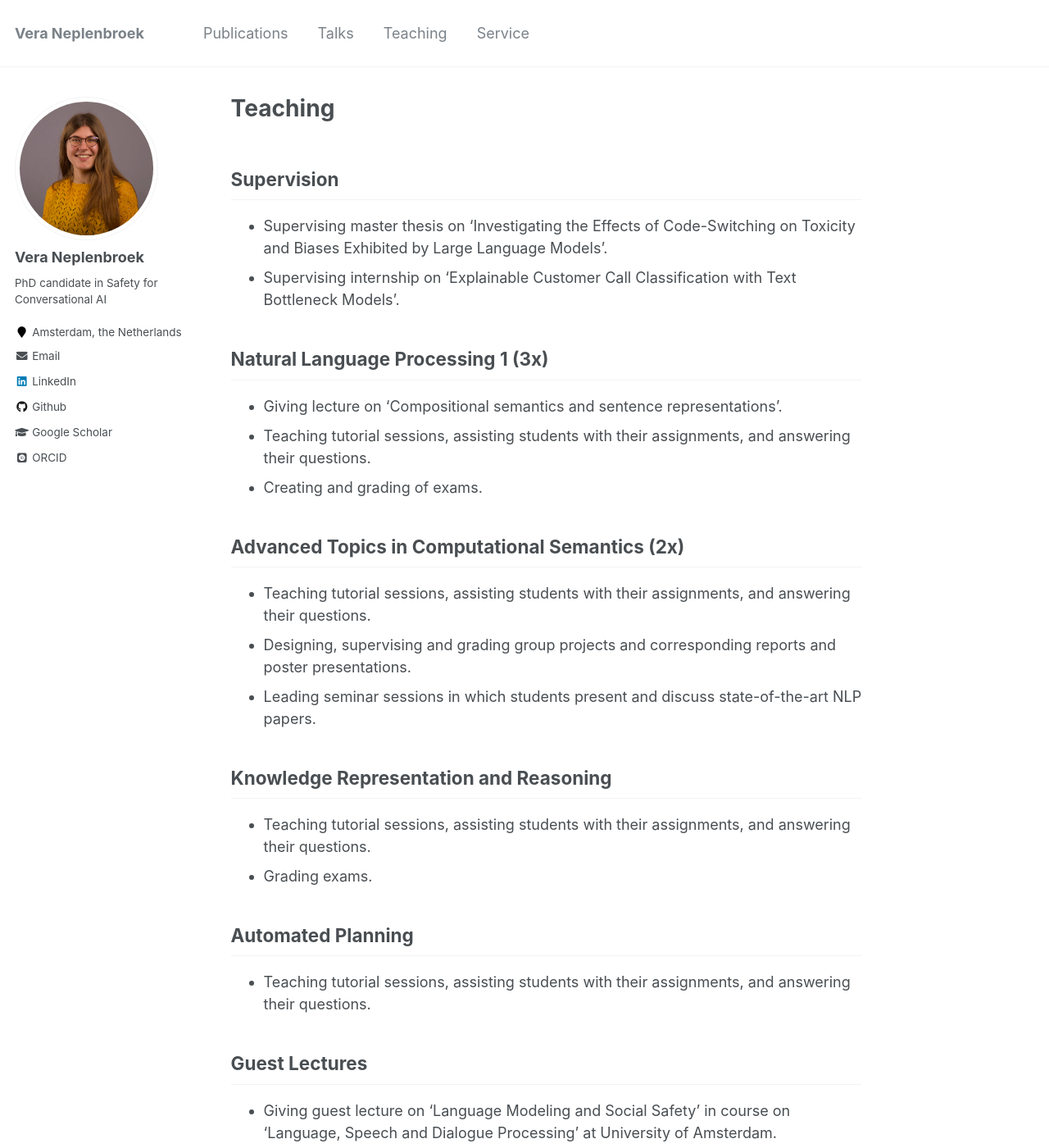
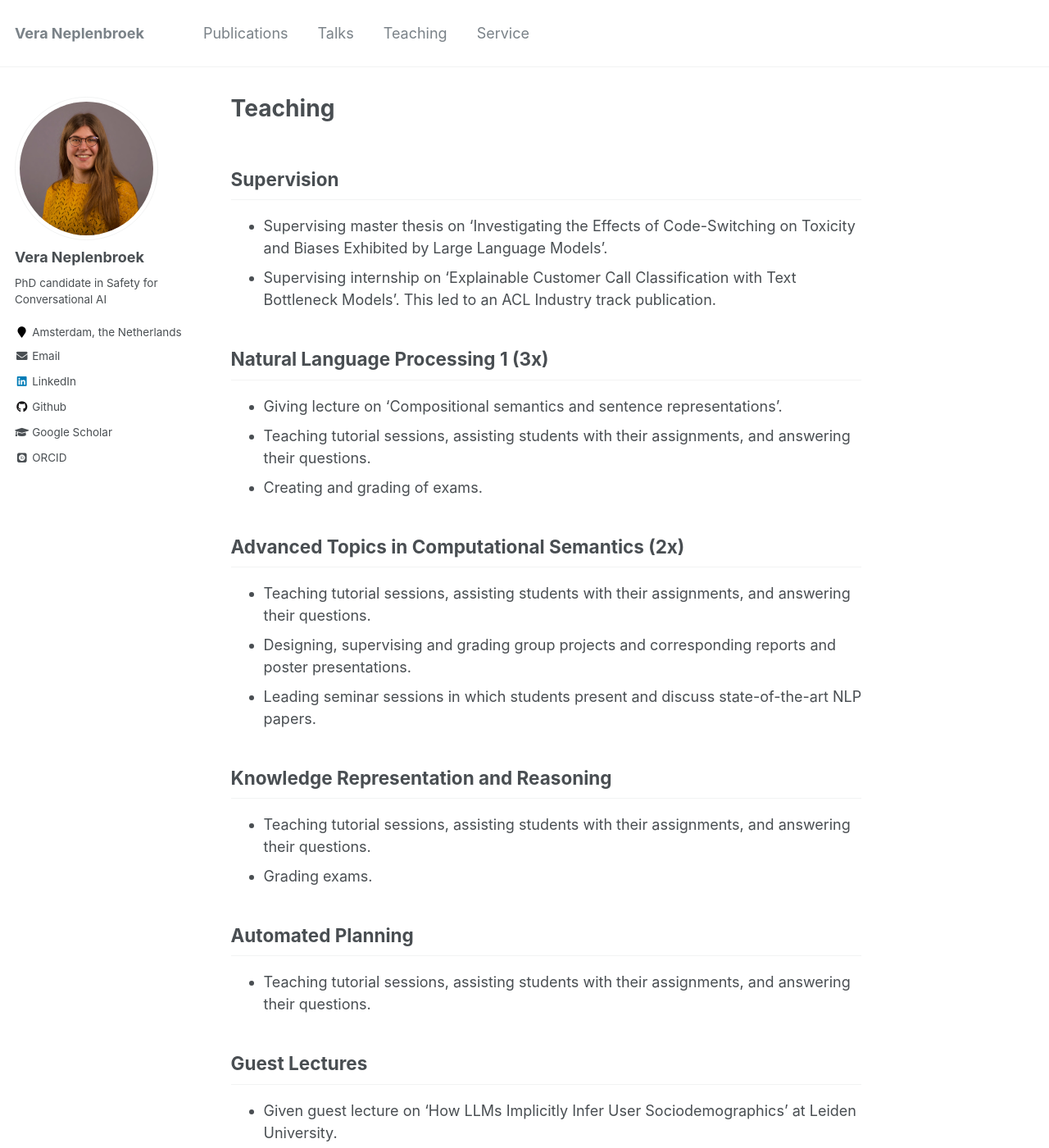
Before and after one commit to Veranep/Veranep.github.io, a Jekyll site: the page built from _pages/teaching.md, in a window 1280 px wide and 1400 px high. Shown: the whole window at 82% size. Built offline with Jekyll 4.4.1, drawn with Linux system fonts in a browser that asks for light colours; some web fonts are replaced.

Commit message:
Update teaching.md

```diff
--- a/_pages/teaching.md
+++ b/_pages/teaching.md
@@ -7,7 +7,7 @@ author_profile: true
 ## Supervision
 
 * Supervising master thesis on 'Investigating the Effects of Code-Switching on Toxicity and Biases Exhibited by Large Language Models'.
-* Supervising internship on 'Explainable Customer Call Classification with Text Bottleneck Models'.
+* Supervising internship on 'Explainable Customer Call Classification with Text Bottleneck Models'. This led to an ACL Industry track publication.
 
 ## Natural Language Processing 1 (3x)
 
@@ -32,5 +32,6 @@ author_profile: true
 
 ## Guest Lectures
 
+* Given guest lecture on 'How LLMs Implicitly Infer User Sociodemographics' at Leiden University.
 * Giving guest lecture on 'Language Modeling and Social Safety' in course on 'Language, Speech and Dialogue Processing' at University of Amsterdam.
 * Giving guest lecture on 'Social (Un)Safety of LLMs' in course on 'Machine Learning' at Amsterdam University College.
```
